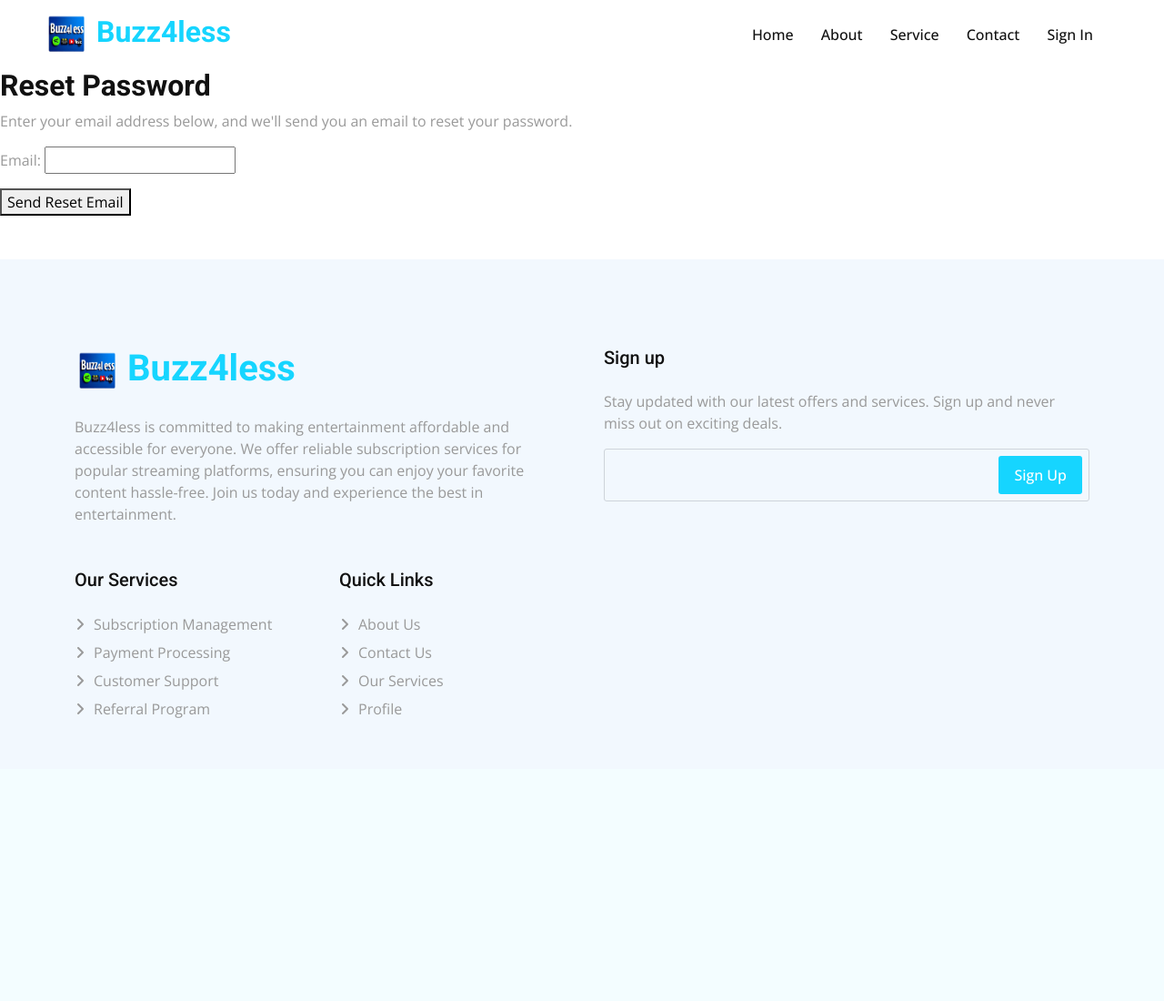
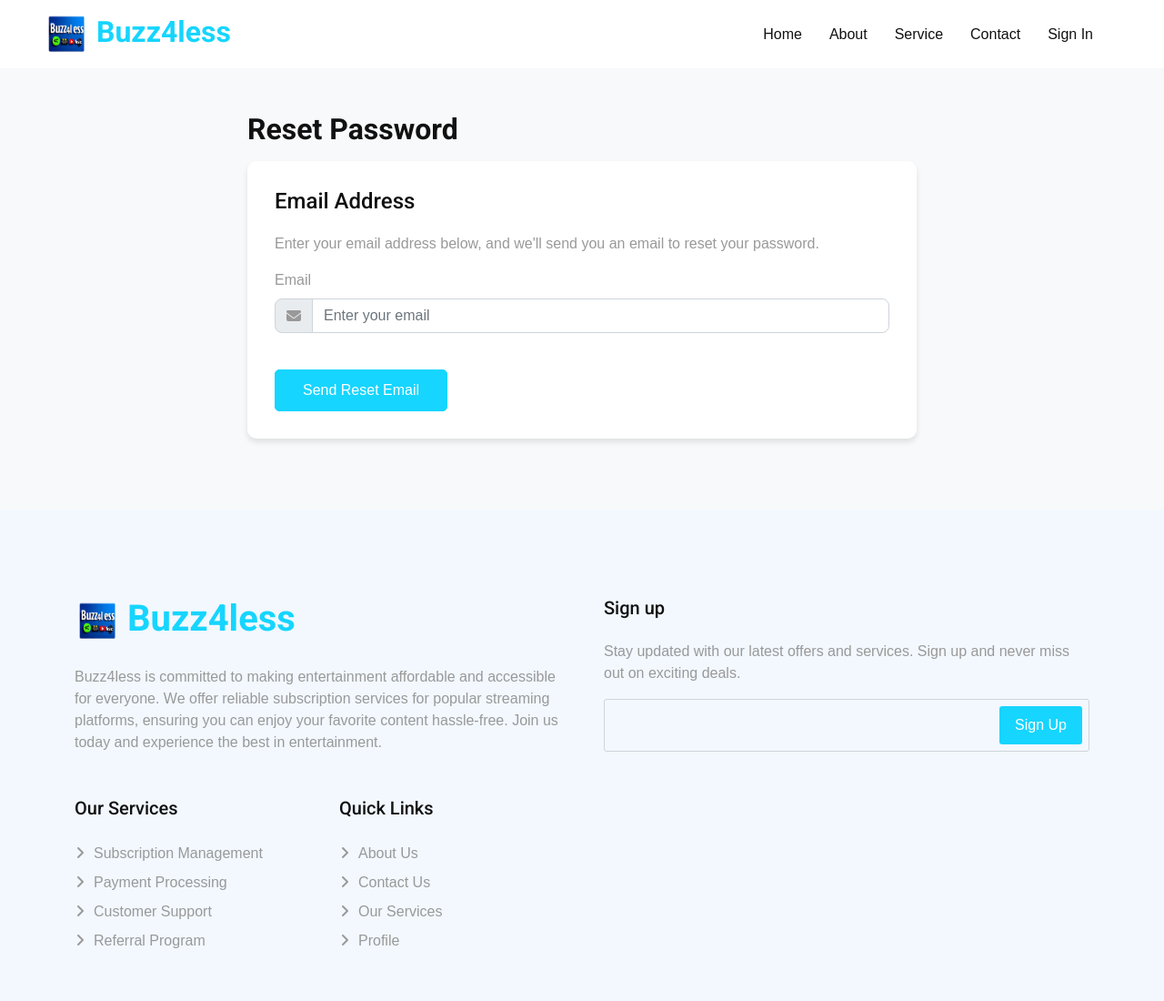
Before and after one commit to Okpara007/buzz4less, a Django app: page /accounts/password_reset/ in a window 1280 px wide. Shown: the whole page at 91% size. Before the commit the page ends 789 px from the top, so only its background shows below. Run offline with Django 5.2, Linux system fonts and the light colour scheme; some libraries are stand-ins or nearby versions.

Commit message:
check password reset design

```diff
--- a/templates/registration/password_reset_form.html
+++ b/templates/registration/password_reset_form.html
@@ -1,10 +1,65 @@
 {% extends "base.html" %}
+
+{% block title %}Password Reset{% endblock %}
+
 {% block content %}
-<h2>Reset Password</h2>
-<p>Enter your email address below, and we'll send you an email to reset your password.</p>
-<form method="post">
-    {% csrf_token %}
-    {{ form.as_p }}
-    <button type="submit">Send Reset Email</button>
-</form>
+<!-- Bootstrap-based design for Password Reset -->
+<div class="container my-5">
+    <div class="row justify-content-center">
+        <div class="col-lg-8 col-md-10">
+            <h2 style="font-weight: 510;" class="mb-3">Reset Password</h2>
+
+            <!-- Email Section for Password Reset -->
+            <div class="form-section">
+                <h4>Email Address</h4>
+                <p>Enter your email address below, and we'll send you an email to reset your password.</p>
+                <form method="POST">
+                    {% csrf_token %}
+                    <div class="mb-3">
+                        <label for="email" class="form-label">Email</label>
+                        <div class="input-group">
+                            <span class="input-group-text"><i class="fas fa-envelope"></i></span>
+                            <input type="email" name="email" class="form-control" placeholder="Enter your email" required>
+                        </div>
+                    </div>
+                    <button style="padding: 10px 30px;" type="submit" class="btn btn-primary mt-4">Send Reset Email</button>
+                </form>
+            </div>
+        </div>
+    </div>
+</div>
+
+<!-- Custom CSS Styling for the page -->
+<style>
+    body {
+        font-family: 'Poppins', sans-serif;
+        background-color: #f8f9fa;
+    }
+    .form-section {
+        background-color: #fff;
+        border-radius: 10px;
+        padding: 30px;
+        box-shadow: 0px 4px 6px rgba(0, 0, 0, 0.1);
+        margin-bottom: 30px;
+    }
+    .form-section h4 {
+        margin-bottom: 20px;
+        font-weight: 600;
+    }
+    .form-section .form-control {
+        border-radius: 8px;
+    }
+    .form-section .input-group-text {
+        border-radius: 8px 0 0 8px;
+    }
+    button[type="submit"] {
+        padding: 10px 30px;
+        border-radius: 5px;
+    }
+</style>
+
+<!-- Bootstrap JS and Popper.js -->
+<script src="https://cdn.jsdelivr.net/npm/bootstrap@5.3.0/dist/js/bootstrap.bundle.min.js"></script>
+<!-- Font Awesome Icons -->
+<script src="https://kit.fontawesome.com/a076d05399.js" crossorigin="anonymous"></script>
 {% endblock %}
```
